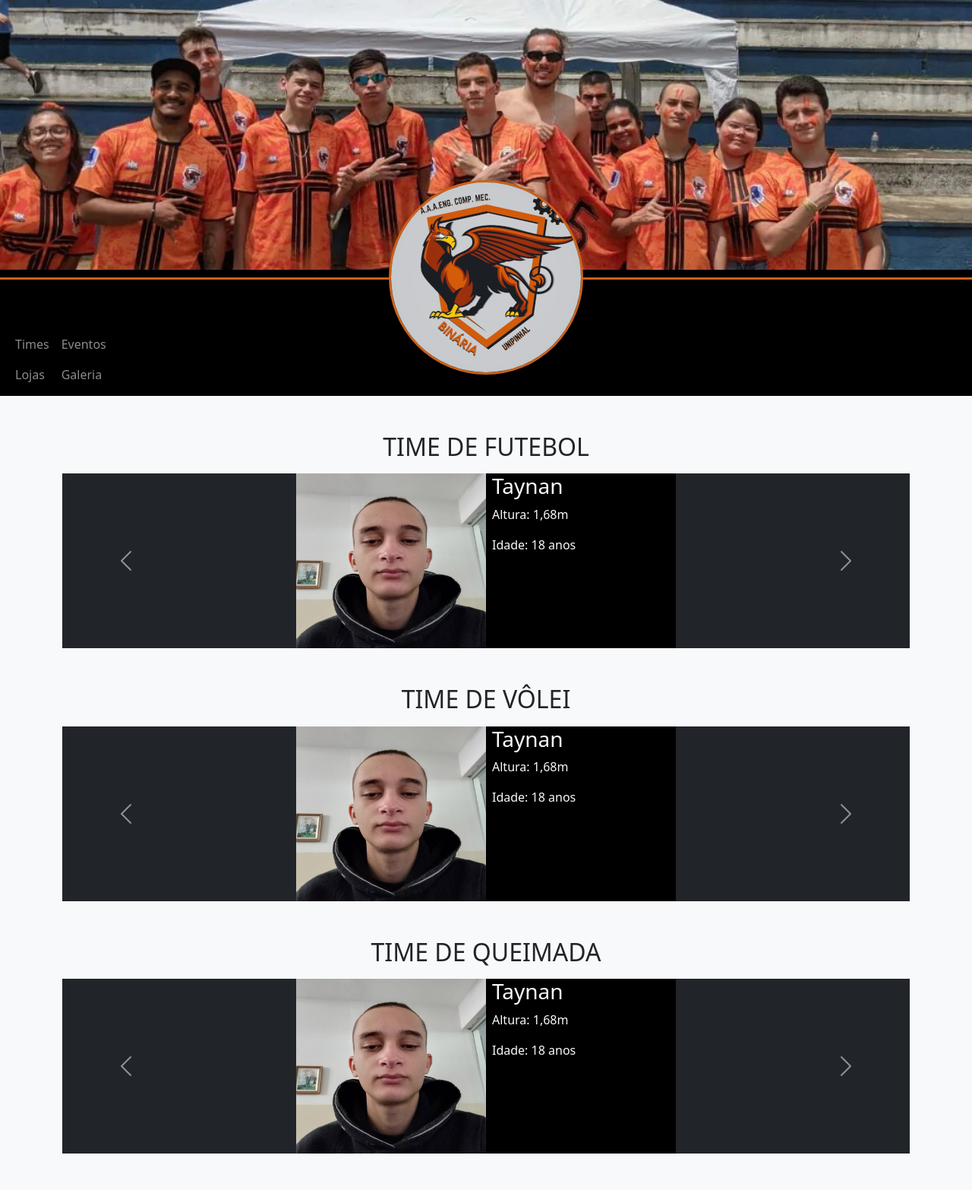
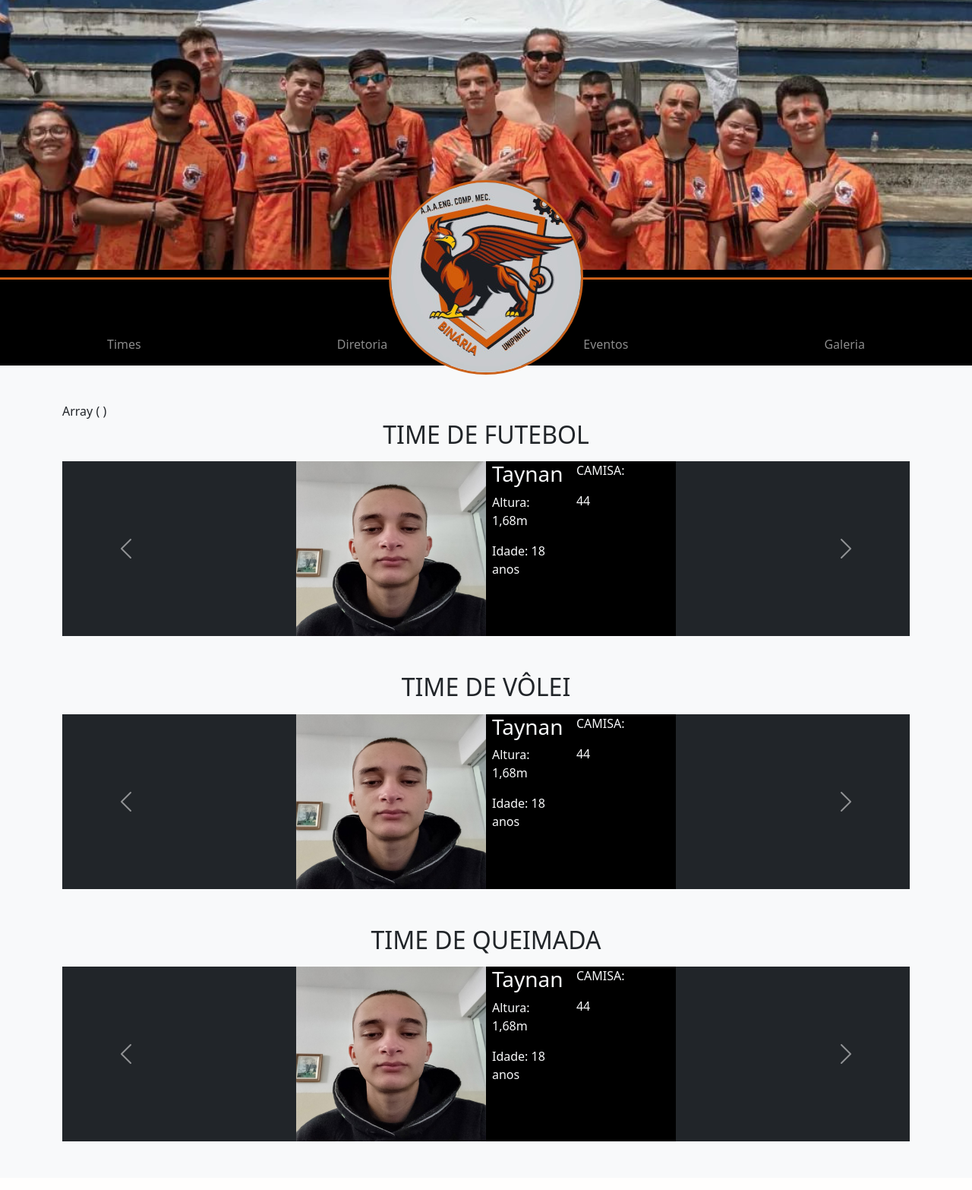
Before and after one commit to AmperiusBytes/jean-trabalho, a PHP site: page / in a window 1280 px wide. Shown: the whole page at 76% size. After the commit the page ends 1502 px from the top, so only its background shows below. Run offline with PHP 8.4, Linux system fonts and the light colour scheme; tables that the repository leaves empty or names only in its code hold one stand-in row (values such as "Sample post").

Commit message:
Add files via upload

```diff
--- /dev/null
+++ b/classes/Database.php
@@ -0,0 +1,25 @@
+<?php
+
+namespace classes;
+
+use \PDO;
+
+class Database {
+
+    private $conn;
+
+    function __construct() {
+        $this->conn = new PDO('mysql:host=localhost;dbname=db_atletica', 'root', '14220032A@');
+    }
+
+    function selecionarTime($time) {
+        $sql = 'SELECT * FROM jogadores WHERE ' . $time . '=1';
+
+        $stmt = $this->conn->prepare($sql, []);
+        $stmt->execute();
+        return $stmt->fetchAll();
+
+    }
+}
+
+?>
--- a/components/card.php
+++ b/components/card.php
@@ -1,11 +1,17 @@
 <div class="player-card m-auto">
     <div class="d-flex">
         <img src="img/taynan.jpg" alt="" class="card-image me-2">
-        <div class="card-info text-light">
-            <h3>Taynan</h3>
-            <div>
-                <p>Altura: 1,68m</p>
-                <p>Idade: 18 anos</p>
+        <div class="card-info text-light d-flex row row-cols-1 row-cols-md-2 text-card-desc">
+            <div class="col">
+                <h3>Taynan</h3>
+                <div>
+                    <p>Altura: 1,68m</p>
+                    <p>Idade: 18 anos</p>
+                </div>
+            </div>
+            <div class="col">
+                <p>CAMISA:</p>
+                <p>44</p>
             </div>
         </div>
     </div>
--- /dev/null
+++ b/components/header.php
@@ -0,0 +1,54 @@
+<!DOCTYPE html>
+<html lang="pt-br" class="bg-light">
+
+<head>
+    <meta charset="UTF-8">
+    <meta http-equiv="X-UA-Compatible" content="IE=edge">
+    <meta name="viewport" content="width=device-width, initial-scale=1.0">
+    <!-- CSS only -->
+    <link href="https://cdn.jsdelivr.net/npm/bootstrap@5.2.3/dist/css/bootstrap.min.css" rel="stylesheet" integrity="sha384-rbsA2VBKQhggwzxH7pPCaAqO46MgnOM80zW1RWuH61DGLwZJEdK2Kadq2F9CUG65" crossorigin="anonymous">
+    <!-- JavaScript Bundle with Popper -->
+    <script src="https://cdn.jsdelivr.net/npm/bootstrap@5.2.3/dist/js/bootstrap.bundle.min.js" integrity="sha384-kenU1KFdBIe4zVF0s0G1M5b4hcpxyD9F7jL+jjXkk+Q2h455rYXK/7HAuoJl+0I4" crossorigin="anonymous"></script>
+    <link rel="stylesheet" href="style.css">
+    <title>Atlética Binária</title>
+</head>
+
+<body class="bg-light">
+    <header class="container-xxl p-0">
+        <div class="w-100 position-relative">
+            <img class="banner-imagem" src="img/banner3.jpg" alt="Banner com imagem do time da Atlética Binária">
+            <a href="index.php">
+                <picture>
+                    <source srcset="img/logo.jpg" media="(min-width: 960px)">
+                    <img class="logo-image position-absolute top-100 start-50 translate-middle" src="img/logo-menor.jpg" alt="Logo da Atlética">
+                </picture>
+            </a>
+        </div>
+        <div class="container-xxl bg-black banner-faixa p-0 position-relative faixa">
+        </div>
+        <div class="container-xxl p-0">
+            <nav class="navbar navbar-expand-lg navbar-dark bg-black">
+                <div class="container-fluid">
+                    <button class="navbar-toggler" type="button" data-bs-toggle="collapse" data-bs-target="#navbarNav" aria-controls="navbarNav" aria-expanded="false" aria-label="Toggle navigation">
+                        <span class="navbar-toggler-icon"></span>
+                    </button>
+                    <div class="collapse navbar-collapse" id="navbarNav">
+                        <ul class="navbar-nav justify-content-around w-100">
+                            <li class="nav-item">
+                                <a class="nav-link" href="#">Times</a>
+                            </li>
+                            <li class="nav-item">
+                                <a class="nav-link" href="#">Diretoria</a>
+                            </li>
+                            <li class="nav-item">
+                                <a class="nav-link" href="#">Eventos</a>
+                            </li>
+                            <li class="nav-item">
+                                <a class="nav-link" href="#">Galeria</a>
+                            </li>
+                        </ul>
+                    </div>
+                </div>
+            </nav>
+        </div>
+    </header>
--- a/index.php
+++ b/index.php
@@ -1,64 +1,15 @@
-<!DOCTYPE html>
-<html lang="pt-br" class="bg-light">
-
-<head>
-    <meta charset="UTF-8">
-    <meta http-equiv="X-UA-Compatible" content="IE=edge">
-    <meta name="viewport" content="width=device-width, initial-scale=1.0">
-    <!-- CSS only -->
-    <link href="https://cdn.jsdelivr.net/npm/bootstrap@5.2.3/dist/css/bootstrap.min.css" rel="stylesheet" integrity="sha384-rbsA2VBKQhggwzxH7pPCaAqO46MgnOM80zW1RWuH61DGLwZJEdK2Kadq2F9CUG65" crossorigin="anonymous">
-    <!-- JavaScript Bundle with Popper -->
-    <script src="https://cdn.jsdelivr.net/npm/bootstrap@5.2.3/dist/js/bootstrap.bundle.min.js" integrity="sha384-kenU1KFdBIe4zVF0s0G1M5b4hcpxyD9F7jL+jjXkk+Q2h455rYXK/7HAuoJl+0I4" crossorigin="anonymous"></script>
-    <link rel="stylesheet" href="style.css">
-    <title>Atlética Binária</title>
-</head>
-
-<body class="bg-light">
-    <header class="container-xxl p-0">
-        <div class="w-100 position-relative">
-            <img class="banner-imagem" src="img/banner3.jpg" alt="Banner com imagem do time da Atlética Binária">
-            <a href="index.php">
-                <picture>
-                    <source srcset="img/logo.jpg" media="(min-width: 960px)">
-                    <img class="logo-image position-absolute top-100 start-50 translate-middle" src="img/logo-menor.jpg" alt="Logo da Atlética">
-                </picture>
-            </a>
-        </div>
-        <div class="container-xxl bg-black banner-faixa p-0 position-relative faixa">
-        </div>
-        <div class="container-xxl p-0">
-            <nav class="navbar navbar-expand-lg navbar-dark bg-black">
-                <div class="container-fluid">
-                    <button class="navbar-toggler" type="button" data-bs-toggle="collapse" data-bs-target="#navbarNav" aria-controls="navbarNav" aria-expanded="false" aria-label="Toggle navigation">
-                        <span class="navbar-toggler-icon"></span>
-                    </button>
-                    <div class="collapse navbar-collapse" id="navbarNav">
-                        <ul class="navbar-nav">
-                            <div class="">
-                                <li class="nav-item">
-                                    <a class="nav-link" href="#">Times</a>
-                                </li>
-                                <li class="nav-item">
-                                    <a class="nav-link" href="#">Lojas</a>
-                                </li>
-                            </div>
-                            <div class="">
-                                <li class="nav-item">
-                                    <a class="nav-link" href="#">Eventos</a>
-                                </li>
-                                <li class="nav-item">
-                                    <a class="nav-link" href="#">Galeria</a>
-                                </li>
-                            </div>
-                        </ul>
-                    </div>
-                </div>
-            </nav>
-        </div>
-    </header>
+<?php include 'components/header.php' ?>
     <main class="container-xxl mt-5 bg-light">
 
         <section class="container mb-5">
+
+        <?php
+            require_once 'classes/Database.php';
+
+            $db = new \classes\Database();
+            $jogadoresFutebol = $db->selecionarTime('time_futebol');
+            print_r($jogadoresFutebol);
+        ?>
 
             <h2 class="text-center mb-3">TIME DE FUTEBOL</h2>
             <div id="carouselExampleControls" class="carousel slide bg-dark">
--- a/style.css
+++ b/style.css
@@ -1,5 +1,6 @@
 :root {
-    --cor-detalhe: #CB611A
+    --cor-detalhe: #CB611A;
+    --fs-small: 1rem;
 }
 
 .banner-imagem {
@@ -30,3 +31,7 @@
     width: 50%;
     height: 230px;
 }
+
+@media only screen and (max-width: 540px) {
+
+}
```
Also changed, not shown: storage/taynan.jpg (added).
